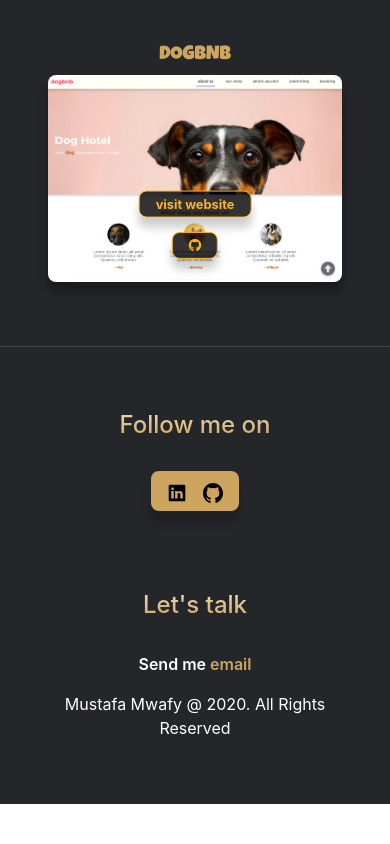
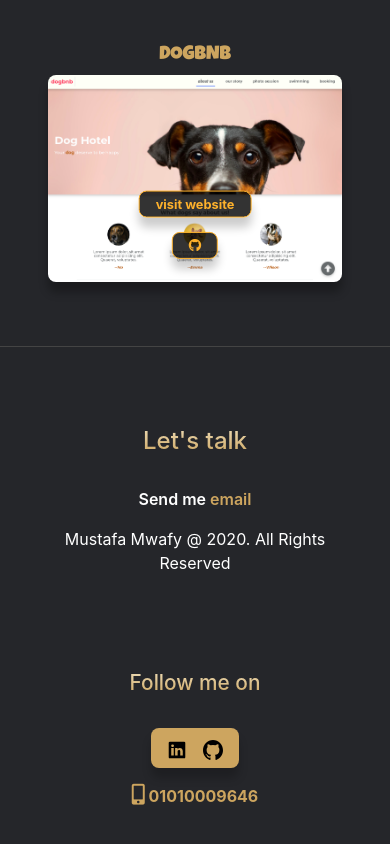
Before and after one commit to mwafy092/Mwafy-Landing-Page, a React app: page /projects in a window 390 px wide. Shown: the part 1569-2413 px from the top of the page. Before the commit the page ends 2373 px from the top, so only its background shows below. Built offline with nearby package versions, Linux system fonts and the light colour scheme.

Commit message:
phone added

```diff
--- a/src/components/Footer.jsx
+++ b/src/components/Footer.jsx
@@ -30,6 +30,9 @@
                         <img src={Github} alt='' />
                     </a>
                 </div>
+                <div className='phone'>
+                    <i class='fas fa-mobile-alt'></i> 01010009646
+                </div>
             </div>
         </div>
     );
--- a/src/styles/Footer.scss
+++ b/src/styles/Footer.scss
@@ -33,7 +33,7 @@
         grid-area: social;
         text-align: center;
         h3 {
-            font-size: 1.5rem;
+            font-size: 1.3rem;
             margin: 2rem;
             text-align: center;
             background: -webkit-linear-gradient(#ecdbb6, #cda55f);
@@ -43,12 +43,20 @@
         .social-icons {
             background-color: #cda55f;
             display: inline-block;
-            padding: 0.5rem;
+            padding: 0.3rem;
             border-radius: 0.5rem;
             box-shadow: 0 10px 10px rgba($color: #000000, $alpha: 0.2);
             img {
                 margin: 0 1rem;
                 width: 30px;
+            }
+        }
+        .phone {
+            color: #cda55f;
+            margin: 1rem 0;
+            font-weight: bold;
+            i {
+                font-size: 1.3rem;
             }
         }
     }
@@ -59,8 +67,8 @@
         padding: 1rem;
         grid-template-columns: 100%;
         grid-template-areas:
-            'social'
-            'info';
+            'info'
+            'social';
         .info {
             margin: 1rem 0;
         }
```
